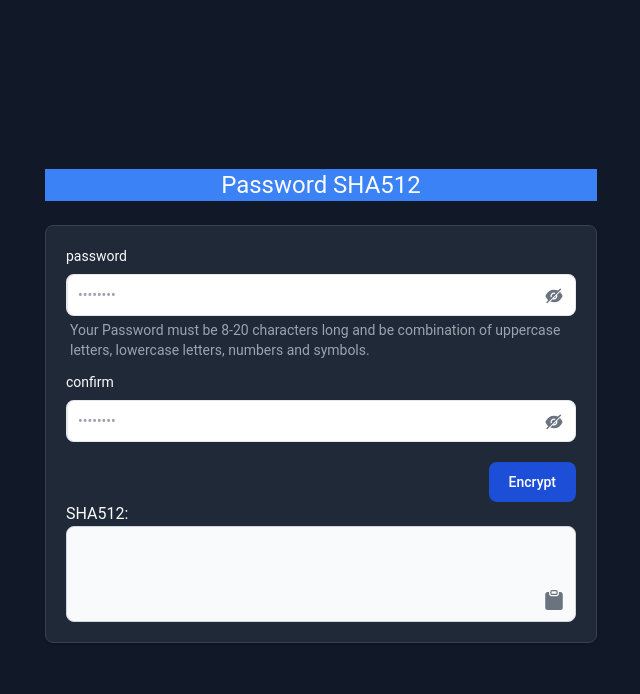
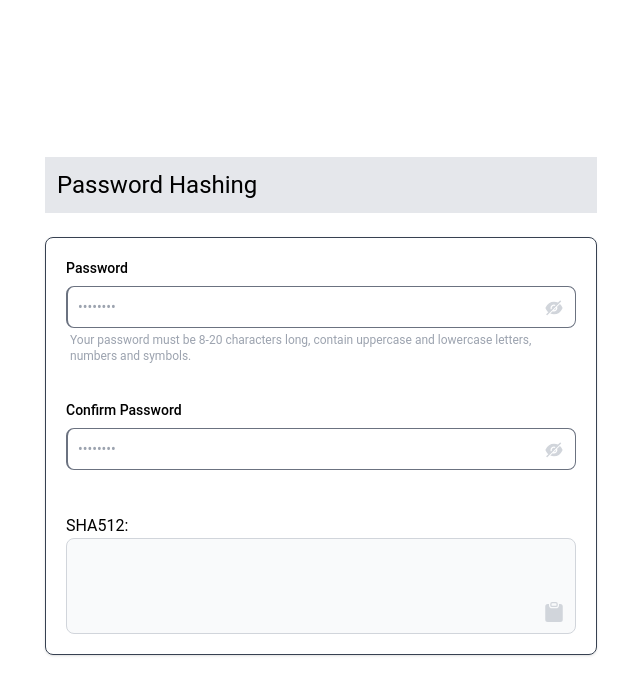
Before and after one commit to apekul/sha512, a React (Create React App) app: page / in a window 1280 px wide. Shown: the top 694 px of the page, without its empty margins (319-959 px from the left). Built offline with nearby package versions, Linux system fonts and the light colour scheme.

Commit message:
Add validations of fields, removed unwanted code

```diff
--- a/src/App.js
+++ b/src/App.js
@@ -6,8 +6,8 @@ function App() {
     // <div className={`flex flex-col w-auto ${darkMode ? "dark" : "light"}`}>
     <div className="w-screen h-screen flex flex-col items-center justify-center dark">
       <div className="max-w-xl w-full sm:w-94 h-auto flex flex-col justify-center">
-        <div className="m-3 text-2xl text-center bg-blue-500 ">
-          <h1>Password SHA512</h1>
+        <div className="m-3 text-2xl p-3 bg-gray-200">
+          <h1>Password Hashing</h1>
         </div>
         <Input />
       </div>
--- a/src/Components/Hash.js
+++ b/src/Components/Hash.js
@@ -1,9 +1,9 @@
 import React, { useState } from "react";
 import { BsFillClipboardCheckFill, BsFillClipboardFill } from "react-icons/bs";
 
-export const Hash = ({ passwords }) => {
+export const Hash = ({ password, generate }) => {
   const [result, setResult] = useState("");
-  const [alert, setAlert] = useState(false);
+  const [copyAlert, setCopyAlert] = useState(false);
 
   async function Sha512(str) {
     return crypto.subtle
@@ -15,15 +15,6 @@ export const Hash = ({ passwords }) => {
       });
   }
 
-  const filter = () => {
-    let p = passwords.password.value;
-    let c = passwords.confirm.value;
-    let regEx = /^(?=.*\d)(?=.*[a-z])(?=.*[A-Z])(?=.*[a-zA-Z]).{8,20}$/;
-    if (regEx.test(p) && p === c) {
-      encrypt(p);
-    }
-  };
-
   const encrypt = (item) => {
     Sha512(item).then((x) => setResult(x));
   };
@@ -31,29 +22,23 @@ export const Hash = ({ passwords }) => {
   const copyToClipboard = () => {
     if (result.length > 0) {
       navigator.clipboard.writeText(result);
-      setAlert(true);
+      setCopyAlert(true);
       setTimeout(() => {
-        setAlert(false);
+        setCopyAlert(false);
       }, 1000);
     }
   };
 
+  generate && encrypt(password);
+
   return (
     <div className="flex relative flex-col mt-5 items-between justify-center bg-500-red">
-      <div className="flex items-center justify-end">
-        <button
-          onClick={filter}
-          className="text-white bg-blue-700 hover:bg-blue-800 focus:ring-4 focus:outline-none focus:ring-blue-300 font-medium rounded-lg text-sm px-5 py-2.5 text-center dark:bg-blue-600 dark:hover:bg-blue-700 dark:focus:ring-blue-800"
-        >
-          Encrypt
-        </button>
-      </div>
       <div className="relative w-auto h-auto">
         <span className="select-none">SHA512:</span>
         <div
           onClick={copyToClipboard}
           type="text"
-          className="cursor-pointer break-words p-2.5 pb-10 sm:h-24 text-sm focus text-gray-900 bg-gray-50 rounded-lg border border-gray-300 focus:ring-blue-500 focus:border-blue-500 dark:bg-gray-700 dark:border-gray-600 dark:placeholder-gray-400 dark:text-white dark:focus:ring-blue-500 dark:focus:border-blue-500"
+          className="cursor-pointer break-words p-2.5 pb-10 sm:h-24 text-sm focus bg-gray-50 rounded-lg border border-gray-300"
         >
           {result}
         </div>
@@ -61,10 +46,10 @@ export const Hash = ({ passwords }) => {
           onClick={copyToClipboard}
           className="absolute bottom-0 right-0 p-3 text-sm flex cursor-pointer"
         >
-          {alert ? (
+          {copyAlert ? (
             <BsFillClipboardCheckFill size="20" className="text-green-500" />
           ) : (
-            <BsFillClipboardFill size="20" className="text-gray-500" />
+            <BsFillClipboardFill size="20" className="text-gray-300" />
           )}
         </div>
       </div>
--- a/src/Components/Input.js
+++ b/src/Components/Input.js
@@ -3,64 +3,101 @@ import Hash from "./Hash";
 import { AiFillEye, AiFillEyeInvisible } from "react-icons/ai";
 
 export const Input = () => {
-  const [passwords, setPasswords] = useState({
-    password: { value: "", visible: false },
-    confirm: { value: "", visible: false },
+  const [fields, setFields] = useState({
+    password: { value: "", visible: false, valid: true },
+    confirm: { value: "", visible: false, valid: true },
   });
 
-  // !!!Merge 'update' functions!!!
-  const updatePasswords = (e, item) => {
-    setPasswords({
-      ...passwords,
-      [item]: { ...passwords[item], value: e },
+  const updateField = (name, key, value) => {
+    setFields({
+      ...fields,
+      [name]: {
+        ...fields[name],
+        [key]: value,
+        valid: isValid(fields, name, value),
+      },
     });
   };
 
-  const updateVisible = (item) => {
-    setPasswords({
-      ...passwords,
-      [item]: { ...passwords[item], visible: !passwords[item].visible },
-    });
+  const isValid = (fields, name, value) => {
+    if (name === "confirm") {
+      if (fields.password.value !== value) return "hasła musza się zgadzać";
+      return true;
+    }
+    if (false === /[a-z]/g.test(value))
+      return "Wymagana przynajmniej 1 mała litera";
+    if (false === /[A-Z]/g.test(value))
+      return "Wymagana przynajmniej 1 duża litera";
+    if (false === /[0-9]/g.test(value)) return "Wymagana przynajmniej 1 liczba";
+    if (false === /[#$@!%&*?]/g.test(value))
+      return "Wymagana przynajmniej 1 znak specjalny";
+    if (false === /.{8,}/g.test(value))
+      return "Wymagana długośc to minimum 8 znaków";
+
+    return true;
   };
-  //
 
   return (
     <>
-      <div className="border rounded-lg shadow mx-3 mt-3 p-5 bg-gray-800 border-gray-700">
+      <div className="border rounded-lg shadow mx-3 mt-3 p-5 border-gray-700">
         <form className="space-y-2">
-          {Object.keys(passwords).map((item, index) => (
+          {Object.keys(fields).map((item, index) => (
             <div key={index} className="relative">
-              <label className="block mb-2 text-sm font-mediumtext-white">
-                {item}
+              <label className="block mb-2 text-sm font-medium">
+                {item[0].toUpperCase() + item.slice(1)}
+                {index === 1 && " Password"}
               </label>
               <input
-                type={passwords[item].visible ? "text" : "password"}
-                className="block p-2.5 w-full z-20 text-sm rounded-lg border-l-2 border dark:bg-gray-700 dark:border-gray-500 dark:placeholder-gray-400 dark:text-white"
+                type={fields[item].visible ? "text" : "password"}
+                className={`block p-2.5 w-full z-20 text-sm rounded-lg border-l-2 border border-gray-500 focus:outline-black-500  ${
+                  fields[item].valid !== true &&
+                  "border-orange-500 border-2 focus:outline-orange-500"
+                }`}
                 placeholder="••••••••"
                 maxLength="20"
-                value={passwords[item].value}
-                onChange={(e) => updatePasswords(e.target.value, item)}
+                value={fields[item].value}
+                onChange={(e) => updateField(item, "value", e.target.value)}
               />
+
               {item === "password" && (
-                <p className="text-gray-400 p-1 text-sm text-center sm:text-start">
-                  Your Password must be 8-20 characters long and be combination
-                  of uppercase letters, lowercase letters, numbers and symbols.{" "}
+                <p className="p-1 text-xs text-center sm:text-start text-gray-400">
+                  Your password must be 8-20 characters long, contain uppercase
+                  and lowercase letters, numbers and symbols.{" "}
                 </p>
               )}
+
+              <span
+                className={`select-none text-xs px-2 font-bold text-red-400 ${
+                  fields[item].valid !== true ? "visible" : "invisible"
+                }`}
+              >
+                {fields[item].valid}
+              </span>
+
               <div
-                onClick={() => updateVisible(item)}
-                className="absolute top-7 right-0 p-3 text-sm text-gray-500"
+                onClick={() =>
+                  updateField(item, "visible", !fields[item].visible)
+                }
+                className="absolute top-7 right-0 p-3 text-sm"
               >
-                {passwords[item].visible ? (
-                  <AiFillEye size="20" />
+                {fields[item].visible ? (
+                  <AiFillEye size="20" className="text-gray-500" />
                 ) : (
-                  <AiFillEyeInvisible size="20" />
+                  <AiFillEyeInvisible size="20" className="text-gray-300" />
                 )}
               </div>
             </div>
           ))}
         </form>
-        <Hash passwords={passwords} />
+
+        <Hash
+          password={fields.password.value}
+          generate={
+            fields.password.value === fields.confirm.value &&
+            fields.password.valid === true &&
+            fields.password.value !== ""
+          }
+        />
       </div>
     </>
   );
--- a/src/index.css
+++ b/src/index.css
@@ -2,17 +2,12 @@
 @tailwind components;
 @tailwind utilities;
 
-.dark {
-  @apply bg-gray-900 text-zinc-50
-}
-
-.light {
-  @apply bg-zinc-50 text-gray-900
-}
 
 @layer base {
   html {
     font-family: Roboto, sans-serif;
     scroll-behavior: smooth;
+    /* background-color: white; */
+    color: black;
   }
 }
```
